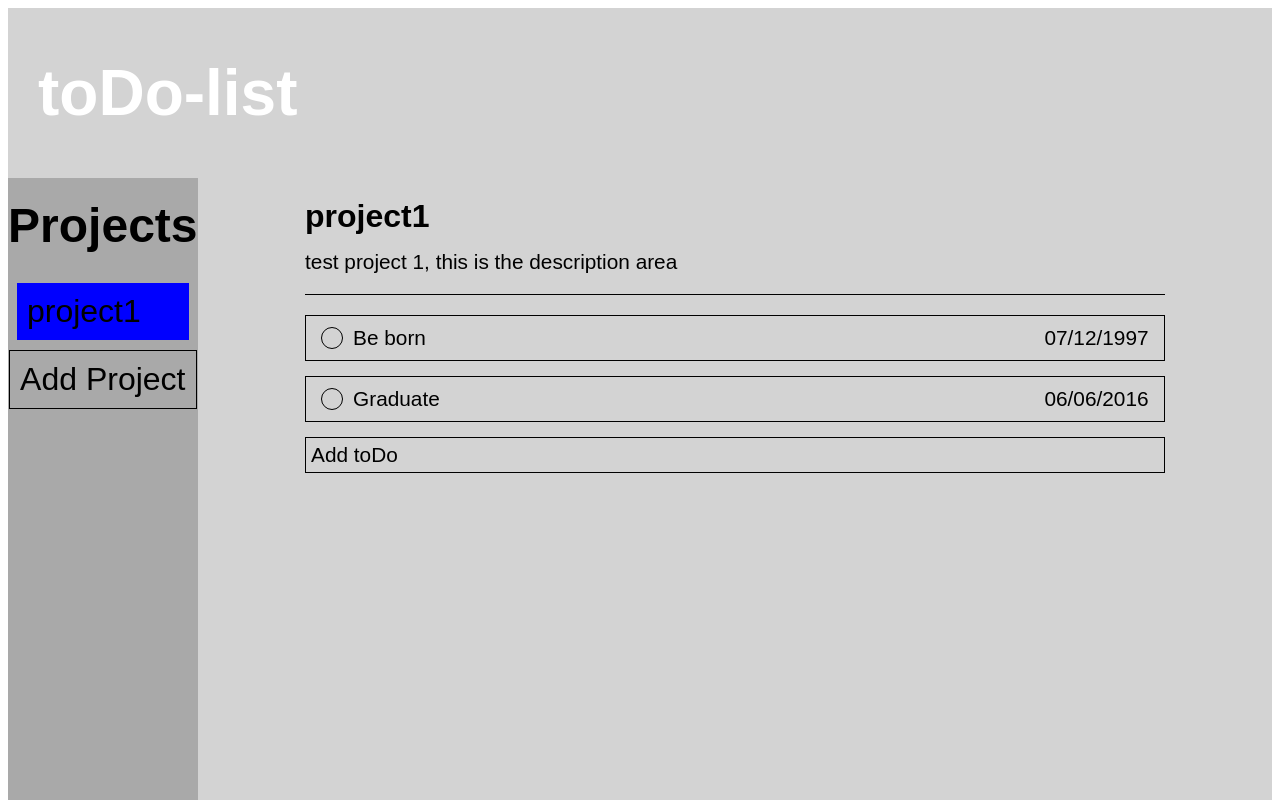
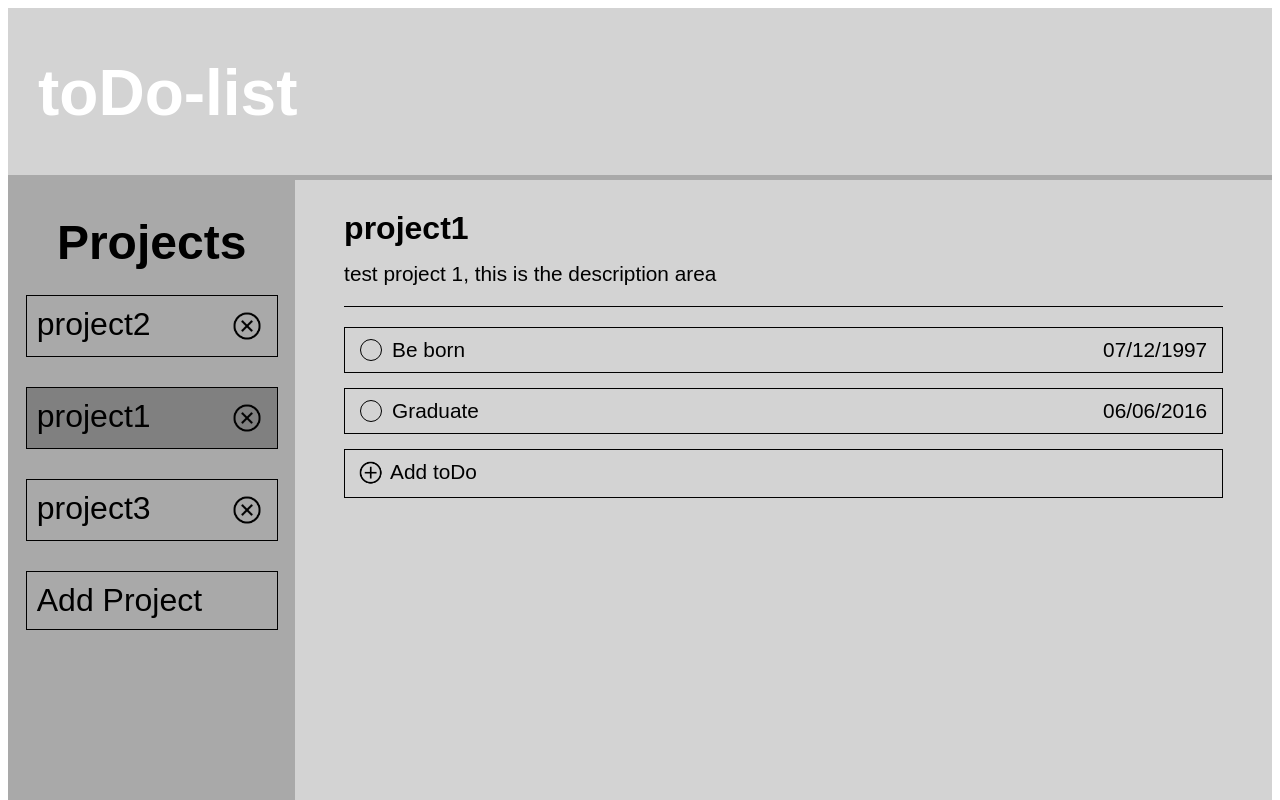
Before and after one commit to cashcheck/todo-list, a website built with webpack: page dist/index.html in a window 1280 px wide. Both pictures are taken after a click on the element "project1". Shown: the top 800 px of the page. Built offline with nearby package versions, Linux system fonts and the light colour scheme.

Commit message:
almost done, design is good enough. Just a few more backend things including the data storage. Been thinking a lot about naming and keeping this clean (similarly named functions do the same thing etc). Think that with time and after looking at more code could do good

```diff
--- a/package.json
+++ b/package.json
@@ -13,5 +13,8 @@
     "style-loader": "^3.3.1",
     "webpack": "^5.72.0",
     "webpack-cli": "^4.9.2"
+  },
+  "dependencies": {
+    "date-fns": "^2.28.0"
   }
 }
--- a/src/dom-modules/formDOM.js
+++ b/src/dom-modules/formDOM.js
@@ -1,7 +1,8 @@
 import { projects, project, toDo} from '../logic-modules/factory.js';
 import createToDo from './toDoDom.js';
 import createProject from './projectDOM.js';
-import allProjects from '../index.js';
+import plusIcon from '../images/plusIcon.png';
+
 
 //functions to create forms for new toDo objects
 
@@ -12,7 +13,15 @@ function addFormToDo() {
     const formButton = document.createElement('div');
     formButton.classList.add('addFormToDo');
 
-    formButton.textContent = 'Add toDo'
+    const formButtonIcon = new Image();
+    formButtonIcon.src = plusIcon;
+    formButtonIcon.classList.add('formButtonIcon');
+
+    const formButtonText = document.createElement('p')
+    formButtonText.textContent = 'Add toDo';
+
+    formButton.appendChild(formButtonIcon);
+    formButton.appendChild(formButtonText);
 
     formButton.addEventListener('click', function() {
 
@@ -31,6 +40,7 @@ function addFormToDo() {
 function createFormToDo() {
 
 const toDoForm = document.createElement(`form`);
+toDoForm.classList.add('toDoForm');
 
 toDoForm.addEventListener('submit', function(e) {
 
@@ -45,20 +55,13 @@ let date = document.querySelector('#formDate').value;
 const toDo1 = toDo(title, date);
 const currentProject = toDoForm.parentNode;
 
-allProjects.findProject(currentProject.id).addToDo(toDo1);
-console.log(allProjects);
-
-//
-
-const toDoDom = createToDo(toDo1);
-
-toDoForm.parentNode.appendChild(toDoDom);
+const toDoDom = createToDo(toDo1, currentProject.id);
 
 toDoForm.parentNode.removeChild(toDoForm);
 
 const formButton = addFormToDo();
 
-toDoDom.parentNode.appendChild(formButton);
+document.getElementById(currentProject.id).appendChild(formButton);
 
 
 })
@@ -69,6 +72,7 @@ const title = document.createElement(`input`);
 title.type = 'text';
 title.value = 'What is your task?';
 title.id='formTitle'
+title.size = '40';
 toDoForm.appendChild(title);
 
 const date = document.createElement(`input`);
@@ -80,9 +84,30 @@ const submit = document.createElement(`button`);
 submit.textContent = 'Submit';
 toDoForm.appendChild(submit);
 
+const cancel = document.createElement(`button`);
+cancel.textContent = 'Cancel';
+
+cancel.addEventListener('click', function(e) {
+
+const formDOM = document.querySelector('.toDoForm');
+
+const addForm = addFormToDo();
+
+formDOM.parentNode.appendChild(addForm);
+
+formDOM.parentNode.removeChild(formDOM);
+
+})
+
+toDoForm.appendChild(cancel);
+
 return toDoForm;
 
 }
+
+//function for cancel button
+
+
 
 
 
@@ -101,7 +126,6 @@ function addFormProject() {
     formButton.addEventListener('click', function() {
 
     const form = createFormProject();
-    console.log(formButton.parentNode)
     formButton.parentNode.appendChild(form);
     formButton.parentNode.removeChild(formButton);
 
@@ -124,13 +148,7 @@ e.preventDefault();
 const projectTitle = document.querySelector('#projectFormTitle').value;
 const projectDescription = document.querySelector('#projectFormDescription').value;
 
-//creates and adds project to all projects
-
 const newProject = project(projectTitle, projectDescription);
-allProjects.addProject(newProject);
-console.log(allProjects);
-
-//
 
 createProject(newProject);
 
--- a/src/dom-modules/projectDOM.js
+++ b/src/dom-modules/projectDOM.js
@@ -1,8 +1,11 @@
-import addToDo from './toDoDom.js'
+import allProjects from '../index.js';
+import createToDo from './toDoDom.js';
 import {addFormToDo, addFormProject} from './formDOM.js';
-
+import xIcon from '../images/xIcon.png'
 
 function createProject(project) {
+
+    allProjects.addProject(project);
 
     //creates contents of tab
 
@@ -14,13 +17,9 @@ function createProject(project) {
 
     if (project.toDoList.length) {
 
-    console.log(project.toDoList);
-
     project.toDoList.forEach(element => {
 
-        let toDoDom = addToDo(element);
-        const projectDom = document.getElementById(project.title);
-        projectDom.appendChild(toDoDom);
+        createToDo(element, project.title);
 
     })
 
@@ -52,10 +51,32 @@ function createProject(project) {
 function createProjectTab(title) {
     const projectTab = document.createElement('div');
     projectTab.classList.add('projectTab');
-    projectTab.textContent = title;
+
+    const projectTabText = document.createElement('p');
+    projectTabText.textContent = title;
+
+    projectTab.appendChild(projectTabText);
+
+    const closeProjectButton = new Image();
+    closeProjectButton.src = xIcon;
+    closeProjectButton.classList.add('xIcon');
+
+    closeProjectButton.addEventListener('click', function(e) {
+        removeProjectContent(title);
+        e.target.parentNode.remove();
+    })
+
+    projectTab.appendChild(closeProjectButton);
+
 
     return projectTab;
 
+}
+
+function removeProjectContent(projectTitle) {
+    allProjects.removeProject(projectTitle);
+    const projectContentDiv = document.getElementById(projectTitle);
+    projectContentDiv.remove();
 }
 
 //function to create projectContent section
--- a/src/dom-modules/toDoDom.js
+++ b/src/dom-modules/toDoDom.js
@@ -1,8 +1,13 @@
-import { project, toDo} from '../logic-modules/factory.js';
+import allProjects from '../index.js';
+import {project, toDo, projects} from '../logic-modules/factory.js';
 
 //function creates button which triggers form popUp
 
-function createToDo(toDoObject) {
+function createToDo(toDoObject, projectTitle) {
+
+    allProjects.findProject(projectTitle).addToDo(toDoObject);
+
+    const projectDom = document.getElementById(projectTitle);
 
     const toDo = document.createElement('div');
     toDo.classList.add('toDo');
@@ -20,6 +25,7 @@ function createToDo(toDoObject) {
 
     check.addEventListener('click', function(e) {
         e.target.classList.toggle('active');
+        e.target.parentNode.parentNode.classList.toggle('active');
     })
 
     toDoLeft.appendChild(check);
@@ -37,7 +43,7 @@ function createToDo(toDoObject) {
     toDo.appendChild(toDoLeft);
     toDo.appendChild(toDoRight);
 
-    return toDo;
+    projectDom.appendChild(toDo);
 
 }
 
--- a/src/index.js
+++ b/src/index.js
@@ -5,17 +5,32 @@ import {addFormToDo, addFormProject} from './dom-modules/formDOM.js';
 
 const allProjects = projects();
 
+export default allProjects;
+
 const project1 = project('project1', 'test project 1, this is the description area');
 project1.addToDo(toDo('Be born','07/12/1997'));
 project1.addToDo(toDo('Graduate','06/06/2016'));
 
+
+const project2 = project('project2', 'test project 2, this is the description area')
+
+const project3 = project('project3', 'test project 2, this is the description area')
+
+
+createProject(project2);
+
 createProject(project1);
 
+createProject(project3);
+
+console.log(allProjects);
+
+allProjects.removeProject('project2');
+
+console.log(allProjects);
 
 //button to add projects
 
 const projectButton1 = addFormProject();
 
 document.querySelector('#sideContainer').appendChild(projectButton1);
-
-export default allProjects;
--- a/src/logic-modules/factory.js
+++ b/src/logic-modules/factory.js
@@ -31,8 +31,6 @@ function projects() {
 
     function addProject(project) {
         projectList.push(project);
-
-
     }
 
     function findProject(projectTitle) {
@@ -40,9 +38,18 @@ function projects() {
         return projectObject;
     }
 
+    function removeProject(projectTitle) {
+        for (let i = 0; i < projectList.length; i++) {
+            if (projectList[i].title==projectTitle) {
+                projectList.splice(i, 1);
+            }
+
+        }
+
+    }
 
 
-    return {projectList, addProject, findProject};
+    return {projectList, addProject, findProject, removeProject};
 
 }
 
--- a/src/style.css
+++ b/src/style.css
@@ -8,7 +8,7 @@ h1 {
 }
 
 h3 {
-    margin: 20px 0 20px 0;
+    margin: 35px 0 5px 0;
     font-size: 3rem;
     padding: 0;
 }
@@ -40,7 +40,7 @@ p {
 }
 
 #sideContainer {
-    width: 15%;
+    width: 25%;
     height: 800px;
     background-color: darkgrey;
     display: flex;
@@ -48,18 +48,20 @@ p {
     align-items: center;
     font-size: 2rem;
     gap: 10px;
+    border-top: 5px solid darkgrey;
 }
 
 #mainContainer {
-    width:85%;
+    width: 85%;
     height: 800px;
     background-color: lightgrey;
+    border-top: 5px solid darkgrey;
 }
 
 .projectContent {
     display: none;
-    width: 80%;
-    margin: 0 auto 0 auto;
+    width: 90%;
+    margin: 30px auto 0 auto;
 }
 
 .projectContent.active {
@@ -76,12 +78,35 @@ p {
 }
 
 .projectTab {
+    display: flex;
+    justify-content: space-between;
     padding: 10px;
     width: 80%;
+    margin: 10px auto 10px auto;
+    border: 1px solid black;
+}
+
+.projectTab>p {
+    font-size: 2rem;
+}
+
+.projectTab:hover, .addFormProject:hover {
+    cursor: pointer;
+    border: 2px solid black;
 }
 
 .projectTab.active{
-    background-color: blue;
+    background-color: grey;
+}
+
+.xIcon {
+    height: 40px;
+    width: 40px;
+}
+
+.xIcon:hover {
+    transform: scale(1.1);
+    transition-duration: 0.2s;
 }
 
 .toDo {
@@ -91,6 +116,10 @@ p {
     margin: 15px 0 15px 0;
     gap: 10px;
     padding: 10px;
+}
+
+.toDo.active {
+    text-decoration: line-through;
 }
 
 .toDoLeft {
@@ -117,15 +146,23 @@ p {
 
 
 .addFormToDo {
-    padding: 5px;
+    display: flex;
+    gap: 5px;
+    padding: 10px;
     background-color: none;
     font-size: 1.3rem;
     border: solid 1px black;
 }
 
+.formButtonIcon {
+    height: 27px;
+    width: 27px;
+    margin-left: 3px;
+}
+
 .addFormToDo:hover {
     cursor: pointer;
-    background-color: red;
+    background-color: darkgrey;
 }
 
 form {
@@ -139,6 +176,8 @@ form {
 .addFormProject {
     padding: 10px;
     border: solid 1px black;
+    width: 80%;
+    margin-top: 10px;
 }
 
 .projectForm {
@@ -147,14 +186,14 @@ form {
     justify-content: center;
     align-items: center;
     gap: 10px;
-    width: 70%;
+    width: 90%;
 }
 
 input, button {
     border: none;
     border-radius: 0;
     padding: 10px;
-    font-size: 1rem;
+    font-size: 1.3rem;
 }
 
 .checkBox {
@@ -168,10 +207,10 @@ input, button {
 }
 
 .checkBox.active {
-    background-color: green;
+    background-color:#53fc75;
 }
 
-.checkbox:hover {
+.checkBox:hover {
     cursor: pointer;
     border: solid 3px black;
 }
```
Also changed, not shown: dist/9149f1c287de91ac33e3.png (added), dist/ed073f508fbb4ab967d2.png (added), dist/main.js, src/images/plusIcon.png (added), src/images/xIcon.png (added), 2 other files.
